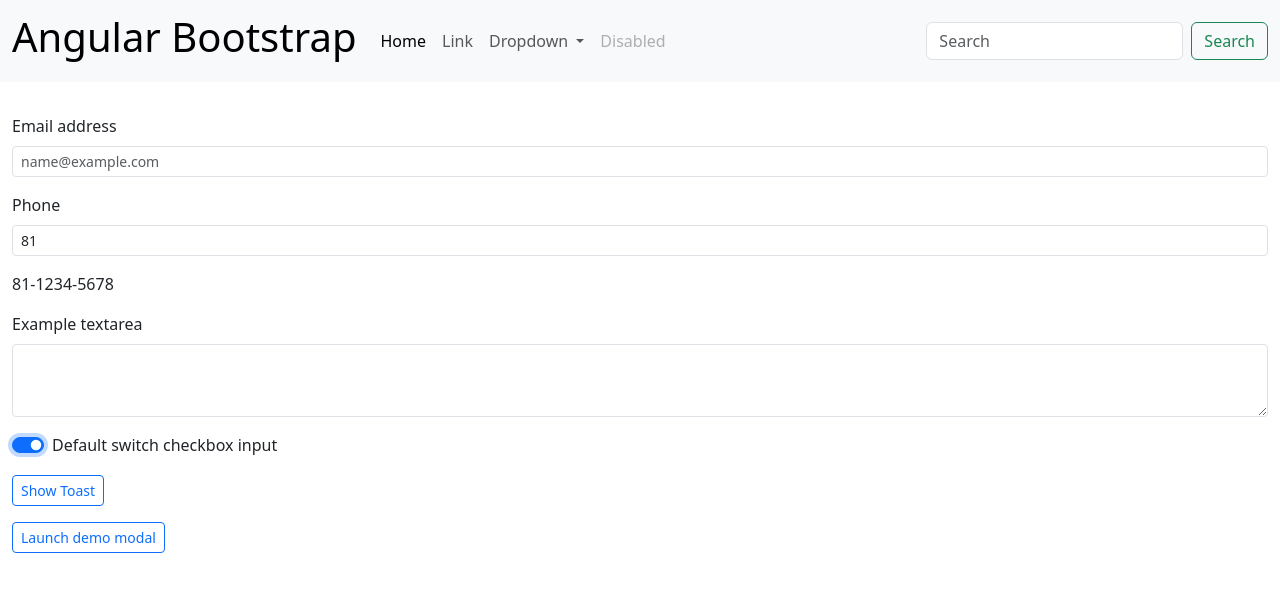
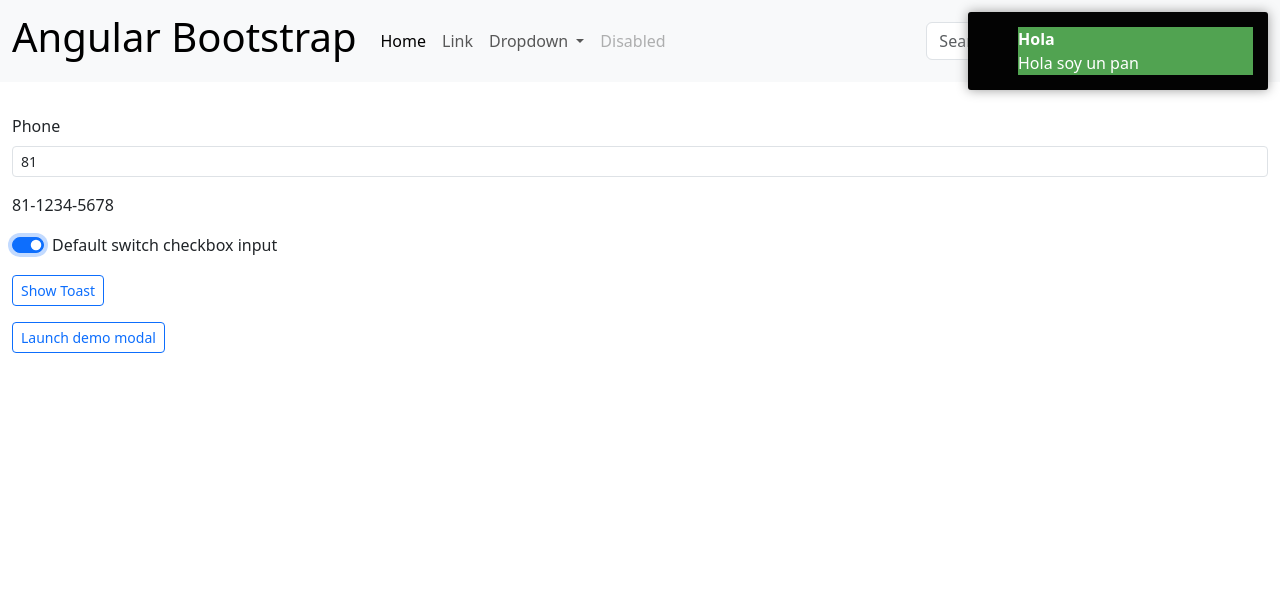
Before and after one commit to BrahamGallardo/central-landing-suite, an Angular app: page / in a window 1280 px wide. Both pictures are taken after a click on the checkbox "Default switch checkbox input". Shown: the top 592 px of the page. Built offline with nearby package versions, Linux system fonts and the light colour scheme.

Commit message:
Add Toast: Start format

```diff
--- a/src/app/app.component.html
+++ b/src/app/app.component.html
@@ -41,13 +41,13 @@
   </div>
 </nav>
 <div class="container-fluid py-3">
-  <div class="row my-3">
+  <!-- <div class="row my-3">
     <div class="col">
       <label for="exampleFormControlInput1" class="form-label">Email address</label>
       <input type="email" class="form-control form-control-sm" id="exampleFormControlInput1"
         placeholder="name@example.com">
     </div>
-  </div>
+  </div> -->
 
   <form [formGroup]="formGroup">
     <div class="row my-3">
@@ -66,12 +66,6 @@
     </div>
   </div>
 
-  <div class="row my-3">
-    <div class="col">
-      <label for="exampleFormControlTextarea1" class="form-label">Example textarea</label>
-      <textarea class="form-control form-control-sm" id="exampleFormControlTextarea1" rows="3"></textarea>
-    </div>
-  </div>
   <div class="row my-3">
     <div class="col">
       <div class="form-check form-switch">
--- a/src/app/core/services/toast.service.ts
+++ b/src/app/core/services/toast.service.ts
@@ -1,6 +1,5 @@
 import { Injectable, inject } from '@angular/core';
 import { GlobalConfig, ToastrService } from 'ngx-toastr';
-import { cloneDeep } from 'lodash-es';
 import { ToastBootstrapComponent } from '../../shared/components/toast-bootstrap/toast-bootstrap.component';
 
 type Type = 'primary' | 'secondary' | 'success' | 'danger' | 'warning' | 'info' | 'light' | 'dark';
@@ -24,7 +23,7 @@
     } as GlobalConfig;
   }
 
-  show(type: Type, message: string, title?: string, duration: number = 1500) {
+  show(type: Type, message: string, title?: string, duration: number = 60000) {
     this.options.timeOut = duration;
     switch (type) {
       case 'success':
--- a/src/app/shared/components/toast-bootstrap/toast-bootstrap.component.html
+++ b/src/app/shared/components/toast-bootstrap/toast-bootstrap.component.html
@@ -1,4 +1,4 @@
-<div class="toastr" role="alert" [style.display]="state().value === 'inactive' ? 'none' : ''">
+<div class="toast-success toastr" role="alert">
   <div class="toastr-header">
     <strong class="me-auto">{{ title || 'default header' }}</strong>
     <button
--- a/src/app/shared/components/toast-bootstrap/toast-bootstrap.component.scss
+++ b/src/app/shared/components/toast-bootstrap/toast-bootstrap.component.scss
@@ -0,0 +1,29 @@
+// .toast-container .ngx-toastr:hover {
+//   box-shadow: 0 0 12px #dc3545;
+//   opacity: 1;
+//   cursor: pointer;
+// }
+
+.toast-success {
+  box-shadow: 0 0 12px #a31616 !important;
+  opacity: .2 !important;
+}
+
+.toast-container .ngx-toastr {
+  position: relative;
+  overflow: hidden;
+  margin: 0 0 6px;
+  padding: 15px 15px 15px 50px;
+  width: 300px;
+  border-radius: 3px 3px 3px 3px;
+  background-position: 15px center;
+  background-repeat: no-repeat;
+  background-size: 24px;
+  box-shadow: 0 0 12px #999999;
+  color: #ea868f;
+}
+
+.ngx-toastr {
+  background-color: #ffc107;
+  pointer-events: auto;
+}
```
